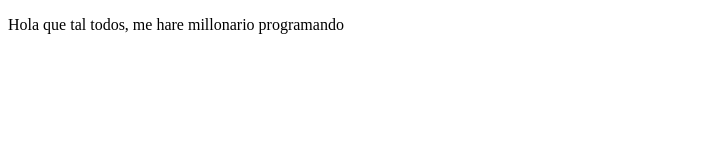
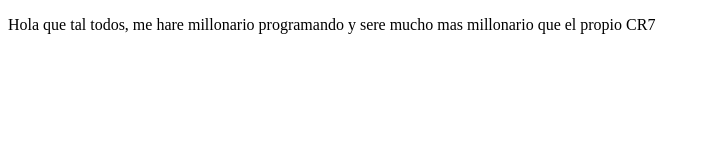
Before and after one commit to AlejandroChing11/proyectoDemoCursoPrework, a plain HTML site: page index.html in a window 1280 px wide. Shown: the whole page, without its empty margins (0-709 px from the left). Drawn offline with Linux system fonts and the light colour scheme.

Commit message:
cambios CR7

```diff
--- a/index.html
+++ b/index.html
@@ -8,7 +8,7 @@
 </head>
 <body>
     <p>
-        Hola que tal todos, me hare millonario programando
+        Hola que tal todos, me hare millonario programando y sere mucho mas millonario que el propio CR7
         <p>
 
 </body>
```
